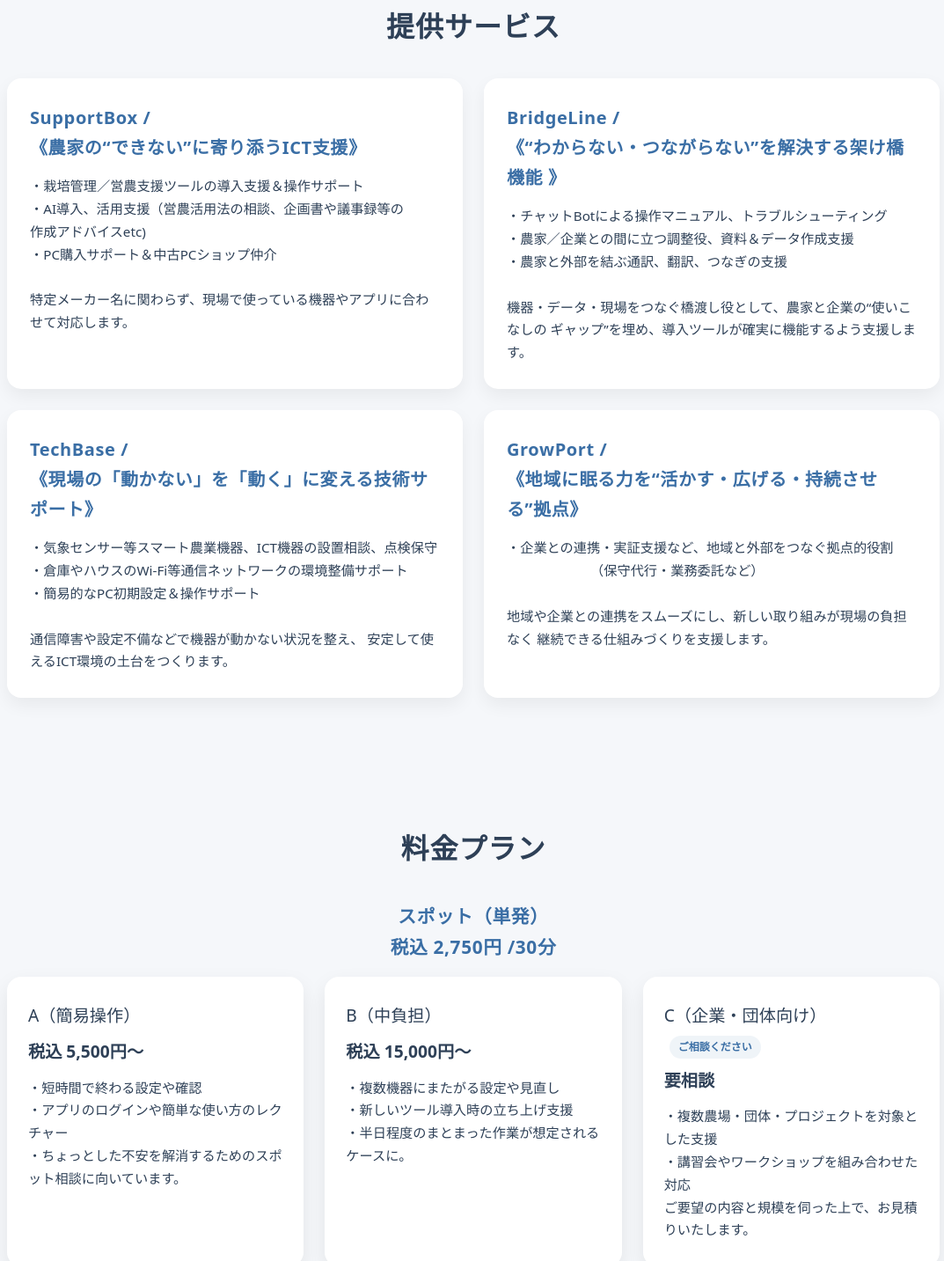
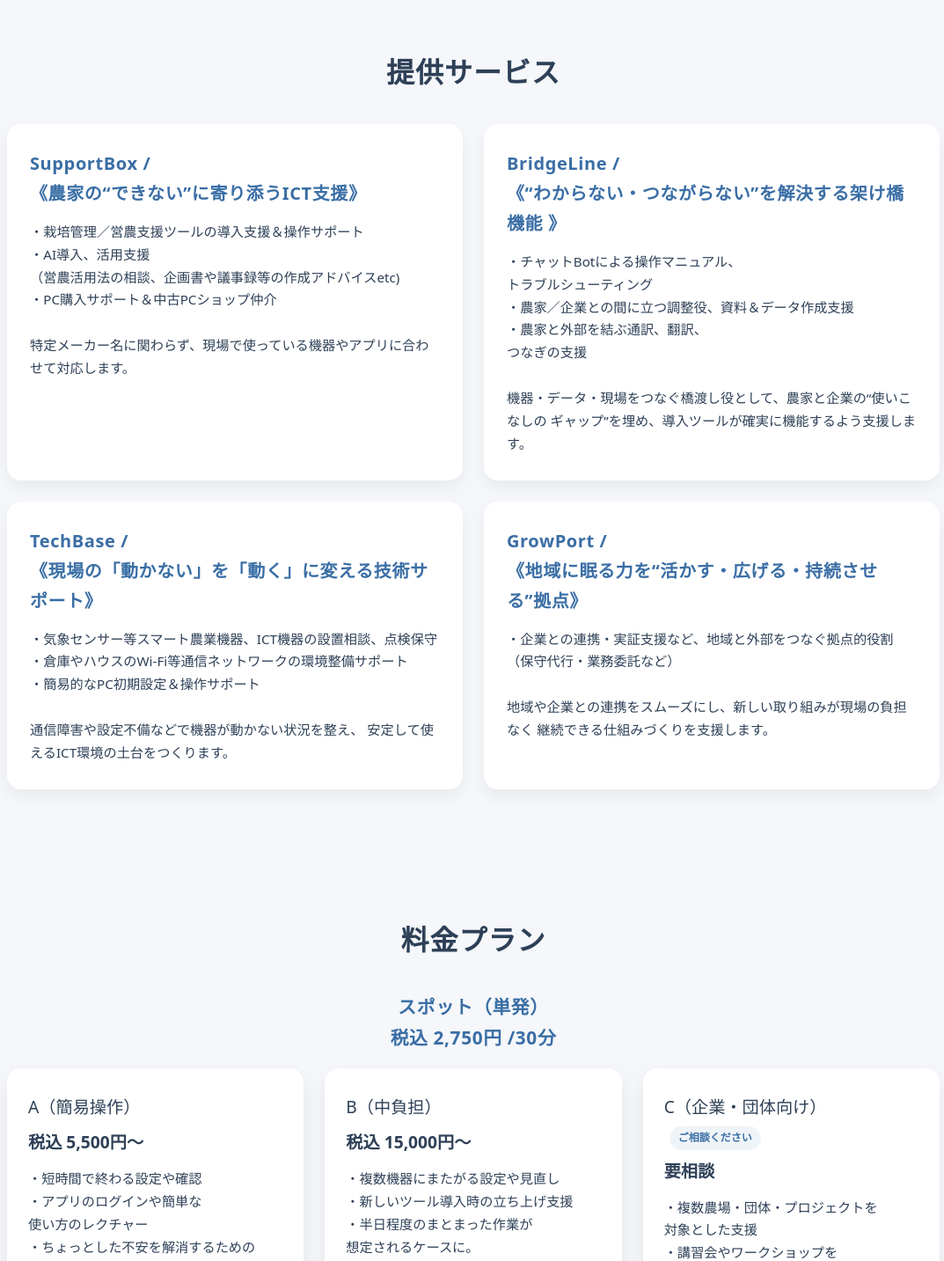
Before and after one commit to nodica-official/nodica-LP, a plain HTML site: page index.html in a window 1280 px wide. Shown: the part 2246-3679 px from the top of the page at 88% size, without its empty margins (102-1175 px from the left). Drawn offline with Linux system fonts and the light colour scheme; a web font is replaced by a local one.

Commit message:
Update index.html

```diff
--- a/index.html
+++ b/index.html
@@ -503,8 +503,10 @@
                 </h3>
                 <p style="margin-bottom:16px; font-size:0.95rem;">
                     ・ICTまわりの不安やストレスを減らすこと<br>
-                    ・トラブル対応や設定作業にかかる時間を削減し、本来の農作業に集中できるようにすること<br>
-                    ・津別町および周辺地域の農業が、次の世代にも続いていくような環境を整えること
+                    ・トラブル対応や設定作業にかかる時間を削減し、<br>
+                      本来の農作業に集中できるようにすること<br>
+                    ・津別町および周辺地域の農業が、<br>
+                      次の世代にも続いていくような環境を整えること
                 </p>
 
                 <h3 style="font-size:1.1rem; margin-bottom:8px; color:var(--color-main);">
@@ -579,8 +581,8 @@
                         《農家の“できない”に寄り添うICT支援》</h3>
                     <p style="font-size:0.95rem;">
                         ・栽培管理／営農支援ツールの導入支援＆操作サポート<br>
-                        ・AI導入、活用支援（営農活用法の相談、企画書や議事録等の<br>
-                                                           作成アドバイスetc)<br>
+                        ・AI導入、活用支援<br>
+                        （営農活用法の相談、企画書や議事録等の作成アドバイスetc)<br>
                         ・PC購入サポート＆中古PCショップ仲介<br><br>
                         特定メーカー名に関わらず、現場で使っている機器やアプリに合わせて対応します。
                     </p>
@@ -590,9 +592,11 @@
                     <h3>BridgeLine /<br>
                         《“わからない・つながらない”を解決する架け橋機能 》</h3>
                     <p style="font-size:0.95rem;">
-                        ・チャットBotによる操作マニュアル、トラブルシューティング<br>
+                        ・チャットBotによる操作マニュアル、<br>
+                          トラブルシューティング<br>
                         ・農家／企業との間に立つ調整役、資料＆データ作成支援<br>
-                        ・農家と外部を結ぶ通訳、翻訳、つなぎの支援<br><br>
+                        ・農家と外部を結ぶ通訳、翻訳、<br>
+                         つなぎの支援<br><br>
                         機器・データ・現場をつなぐ橋渡し役として、農家と企業の“使いこなしの
                         ギャップ”を埋め、導入ツールが確実に機能するよう支援します。
                     </p>
@@ -615,7 +619,7 @@
                         《地域に眠る力を“活かす・広げる・持続させる”拠点》</h3>
                     <p style="font-size:0.95rem;">
                         ・企業との連携・実証支援など、地域と外部をつなぐ拠点的役割<br>
-　　　　　　              （保守代行・業務委託など）<br><br>
+                        （保守代行・業務委託など）<br><br>
                         地域や企業との連携をスムーズにし、新しい取り組みが現場の負担なく
                         継続できる仕組みづくりを支援します。
                     </p>
@@ -644,8 +648,10 @@
                     <div class="price-value">税込 5,500円〜</div>
                     <p style="font-size:0.95rem;">
                         ・短時間で終わる設定や確認<br>
-                        ・アプリのログインや簡単な使い方のレクチャー<br>
-                        ・ちょっとした不安を解消するためのスポット相談に向いています。
+                        ・アプリのログインや簡単な<br>
+                          使い方のレクチャー<br>
+                        ・ちょっとした不安を解消するための<br>
+                         スポット相談に向いています。
                     </p>
                 </div>
 
@@ -655,7 +661,8 @@
                     <p style="font-size:0.95rem;">
                         ・複数機器にまたがる設定や見直し<br>
                         ・新しいツール導入時の立ち上げ支援<br>
-                        ・半日程度のまとまった作業が想定されるケースに。
+                        ・半日程度のまとまった作業が<br>
+                          想定されるケースに。
                     </p>
                 </div>
 
@@ -665,8 +672,10 @@
                     </div>
                     <div class="price-value">要相談</div>
                     <p style="font-size:0.95rem;">
-                        ・複数農場・団体・プロジェクトを対象とした支援<br>
-                        ・講習会やワークショップを組み合わせた対応<br>
+                        ・複数農場・団体・プロジェクトを<br>
+                          対象とした支援<br>
+                        ・講習会やワークショップを<br>
+                          組み合わせた対応<br>
                         ご要望の内容と規模を伺った上で、お見積りいたします。
                     </p>
                 </div>
```
